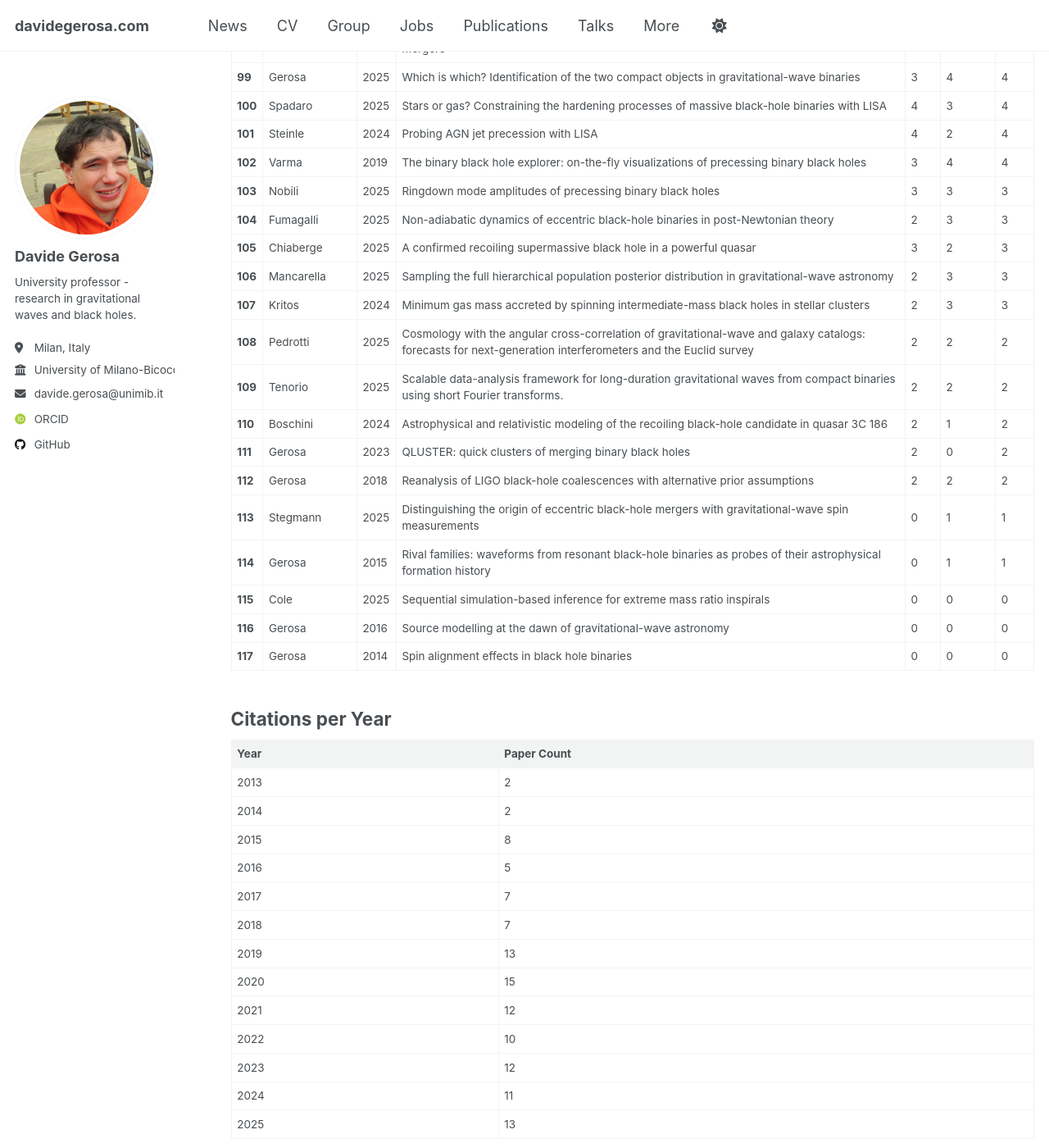
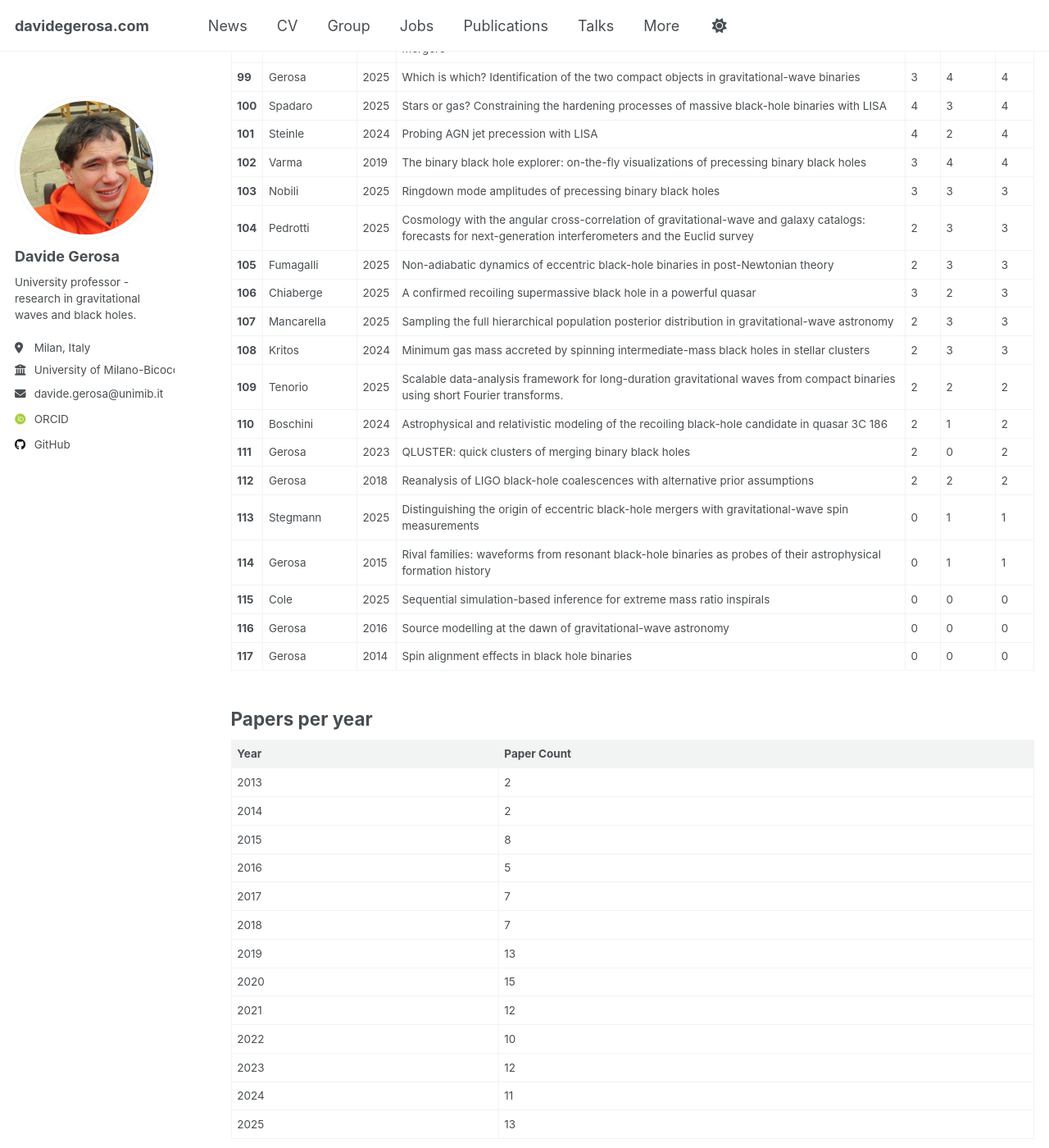
Before and after one commit to dgerosa/website, a Jekyll site: the page built from _pages/citations.md, in a window 1280 px wide and 1400 px high, scrolled down 4466 px. Shown: the whole window at 82% size. Built offline with Jekyll 4.4.1, drawn with Linux system fonts in a browser that asks for light colours; some web fonts are replaced; some of the changed text lies outside the part shown.

Commit message:
updated from dgerosa/cv

```diff
--- a/_pages/_citations.md
+++ b/_pages/_citations.md
@@ -112,11 +112,11 @@
 | **101** | Steinle | 2024 | Probing AGN jet precession with LISA | 4 | 2 | 4 |
 | **102** | Varma | 2019 | The binary black hole explorer: on-the-fly visualizations of precessing binary black holes | 3 | 4 | 4 |
 | **103** | Nobili | 2025 | Ringdown mode amplitudes of precessing binary black holes | 3 | 3 | 3 |
-| **104** | Fumagalli | 2025 | Non-adiabatic dynamics of eccentric black-hole binaries in post-Newtonian theory | 2 | 3 | 3 |
-| **105** | Chiaberge | 2025 | A confirmed recoiling supermassive black hole in a powerful quasar | 3 | 2 | 3 |
-| **106** | Mancarella | 2025 | Sampling the full hierarchical population posterior distribution in gravitational-wave astronomy | 2 | 3 | 3 |
-| **107** | Kritos | 2024 | Minimum gas mass accreted by spinning intermediate-mass black holes in stellar clusters | 2 | 3 | 3 |
-| **108** | Pedrotti | 2025 | Cosmology with the angular cross-correlation of gravitational-wave and galaxy catalogs: forecasts for next-generation interferometers and the Euclid survey | 2 | 2 | 2 |
+| **104** | Pedrotti | 2025 | Cosmology with the angular cross-correlation of gravitational-wave and galaxy catalogs: forecasts for next-generation interferometers and the Euclid survey | 2 | 3 | 3 |
+| **105** | Fumagalli | 2025 | Non-adiabatic dynamics of eccentric black-hole binaries in post-Newtonian theory | 2 | 3 | 3 |
+| **106** | Chiaberge | 2025 | A confirmed recoiling supermassive black hole in a powerful quasar | 3 | 2 | 3 |
+| **107** | Mancarella | 2025 | Sampling the full hierarchical population posterior distribution in gravitational-wave astronomy | 2 | 3 | 3 |
+| **108** | Kritos | 2024 | Minimum gas mass accreted by spinning intermediate-mass black holes in stellar clusters | 2 | 3 | 3 |
 | **109** | Tenorio | 2025 | Scalable data-analysis framework for long-duration gravitational waves from compact binaries using short Fourier transforms. | 2 | 2 | 2 |
 | **110** | Boschini | 2024 | Astrophysical and relativistic modeling of the recoiling black-hole candidate in quasar 3C 186 | 2 | 1 | 2 |
 | **111** | Gerosa | 2023 | QLUSTER: quick clusters of merging binary black holes | 2 | 0 | 2 |
@@ -127,7 +127,7 @@
 | **116** | Gerosa | 2016 | Source modelling at the dawn of gravitational-wave astronomy | 0 | 0 | 0 |
 | **117** | Gerosa | 2014 | Spin alignment effects in black hole binaries | 0 | 0 | 0 |
 
-## Citations per Year
+## Papers per year
 
 | Year | Paper Count |
 |------|--------------|
@@ -145,7 +145,7 @@
 | 2024 | 11 |
 | 2025 | 13 |
 
-## Journals
+## Papers per journal
 
 | Journal | Paper Count |
 |---------|--------------|
@@ -157,22 +157,22 @@
 | A&A | 4 |
 | APJ | 3 |
 | LRR | 2 |
-| AaSSP | 1 |
-| JoPCS | 1 |
-| GRG | 1 |
+| JOSS | 1 |
+| IAU | 1 |
+| Lincei | 1 |
 | PRR | 1 |
-| NatAstro | 1 |
-| IAU | 1 |
-| JOSS | 1 |
-| CURJ | 1 |
-| Symmetry | 1 |
-| Lincei | 1 |
-| PhD thesis | 1 |
 | book | 1 |
 | iScience | 1 |
+| JoPCS | 1 |
 | Moriond | 1 |
+| AaSSP | 1 |
+| GRG | 1 |
+| Symmetry | 1 |
+| NatAstro | 1 |
+| PhD thesis | 1 |
+| CURJ | 1 |
 
-## arXiv Categories
+## Papers per arXiv category
 
 | Category | Paper Count |
 |----------|--------------|
```
Also changed, not shown: other parts of _pages/_citations.md (+7 -7 lines), _pages/_publications.md (+1 -1 lines).
